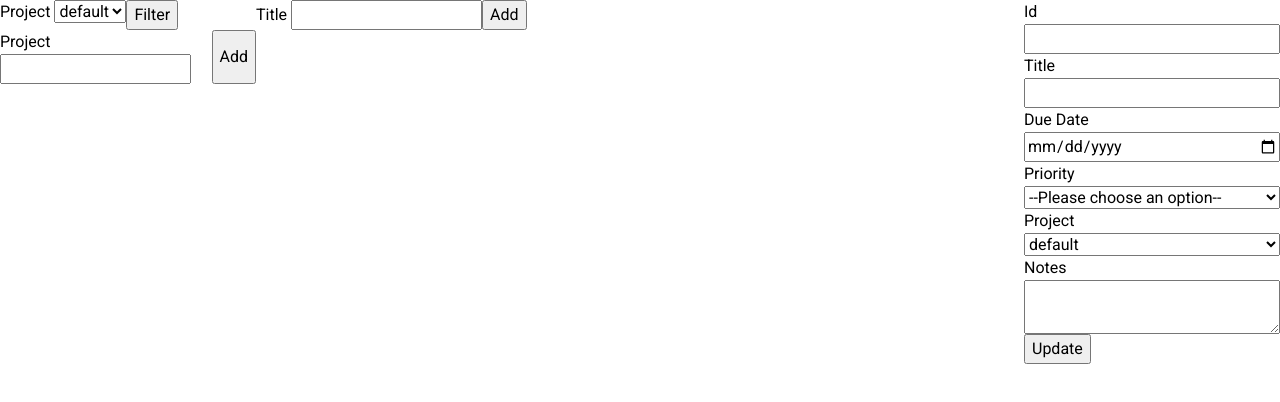
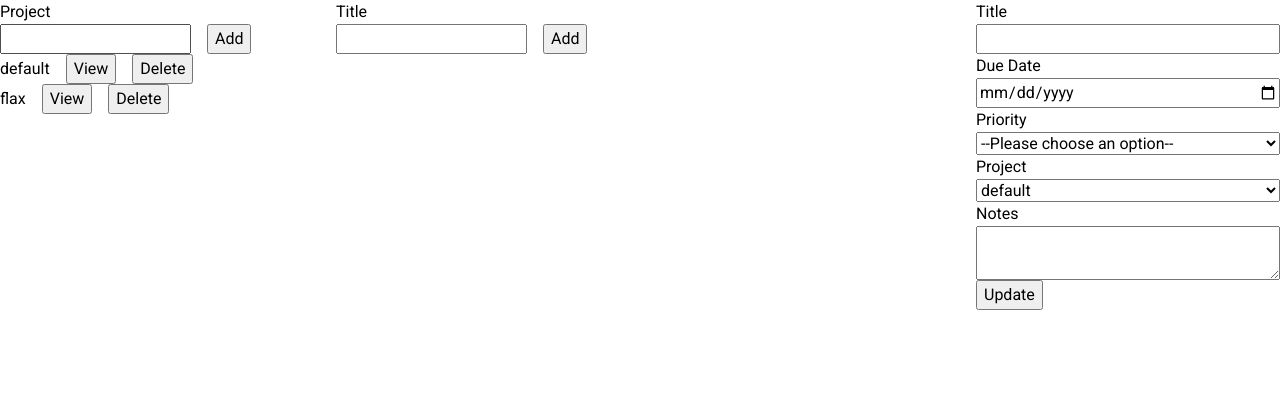
Before and after one commit to karl-perkins/todo, a website built with webpack: page src/index.html in a window 1280 px wide. Built offline with nearby package versions, Linux system fonts and the light colour scheme.

Commit message:
changed project filter from dropdown to a list

```diff
--- a/src/index.html
+++ b/src/index.html
@@ -12,14 +12,6 @@
     <body>
         <div id="container">
             <div>
-                <form id="filter-todos-form">
-                    <div class="form-control">
-                        <label for="filter-project">Project</label>
-                        <select name="project" id="filter-project"></select>
-                    </div>
-                    <button type="submit">Filter</button>
-                </form>
-
                 <form id="new-project-form">
                     <div class="form-control">
                         <label for="new-project">Project</label>
@@ -27,7 +19,9 @@
                     </div>
                     <button type="submit">Add</button>
                 </form>
+                <div id="project-list"></div>
             </div>
+
 
             <main>
                 <div id="test">
--- a/src/index.js
+++ b/src/index.js
@@ -90,16 +90,15 @@ function deleteTodo(id) {
 }
 
 document.addEventListener("DOMContentLoaded", function () {
+    populateProjectList();
     populateProjectDropdown();
 });
 
 
 function populateProjectDropdown() {
     const editProjectOptions = document.querySelector("#edit-project");
-    const filterProjectOptions = document.querySelector("#filter-project");
 
     editProjectOptions.innerHTML = '';
-    filterProjectOptions.innerHTML = '';
 
     const fragment = new DocumentFragment();
 
@@ -112,17 +111,35 @@ function populateProjectDropdown() {
     }
 
     editProjectOptions.appendChild(fragment.cloneNode(true));
-    filterProjectOptions.appendChild(fragment);
 }
 
-const projectFilterForm = document.querySelector('#filter-todos-form');
-projectFilterForm.addEventListener('submit', (e) => {
-    e.preventDefault();
+function populateProjectList() {
+    const projectList = document.querySelector("#project-list");
 
-    const formData = new FormData(projectFilterForm);
-    const project = formData.get("project");
-    renderTodos(project)
-});
+    projectList.innerHTML = '';
+
+    const fragment = new DocumentFragment();
+
+    for (const project of Todo.projects) {
+        const projectListItem = document.createElement("div");
+        projectListItem.classList.add("project-list-item");
+
+        const name = document.createElement("div");
+        name.textContent = project;
+        projectListItem.appendChild(name);
+
+        const viewButton = document.createElement("button");
+        viewButton.textContent = "View";
+        viewButton.onclick = renderTodos.bind(this, project);
+        projectListItem.appendChild(viewButton);
+
+        const deleteButton = document.createElement("button");
+        deleteButton.textContent = "Delete";
+        // deleteButton.onclick = deleteTodo.bind(this, todo.id);
+        projectListItem.appendChild(deleteButton);
+        projectList.appendChild(projectListItem);
+    }
+}
 
 const newProjectForm = document.querySelector('#new-project-form');
 newProjectForm.addEventListener('submit', (e) => {
@@ -132,6 +149,7 @@ newProjectForm.addEventListener('submit', (e) => {
     const project = formData.get("project");
 
     Todo.createProject(project);
+    populateProjectList();
     populateProjectDropdown();
     newProjectForm.reset();
 });
--- a/src/style.css
+++ b/src/style.css
@@ -47,23 +47,33 @@ h6 {
 
 /* Custom CSS*/
 #container {
+    width: 1280px;
+    margin: 0 auto;
     display: grid;
-    grid-template-columns: 1fr 3fr 1fr;
+    grid-template-columns: 1fr 2fr 1fr;
     font-family: "Roboto", sans-serif;
+    gap: 2rem;
 }
 
 #create-todo-form,
 #filter-todos-form,
 #new-project-form {
     display: flex;
+    gap: 1rem;
 }
 
-#edit-todo-form > .form-control {
+.form-control {
     display: flex;
     flex-direction: column;
 }
 
-.todo-list-item {
+button {
+    height: fit-content;
+    align-self: flex-end;
+}
+
+.todo-list-item,
+.project-list-item {
     display: flex;
     gap: 1rem;
     align-items: center;
```
